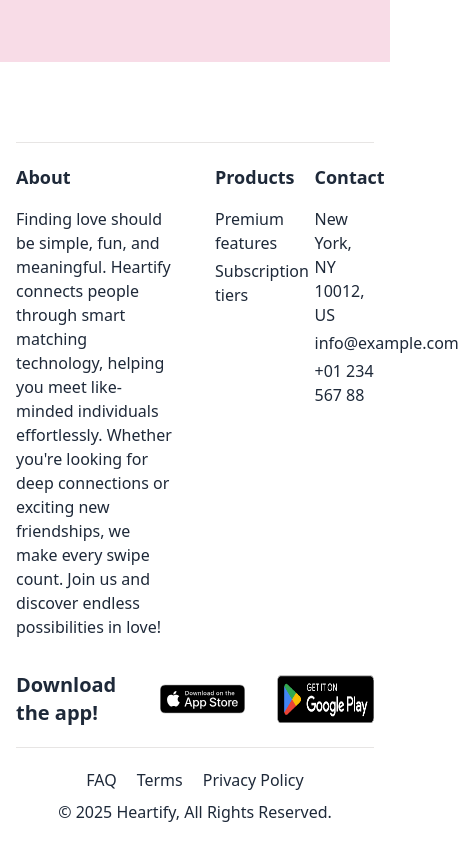
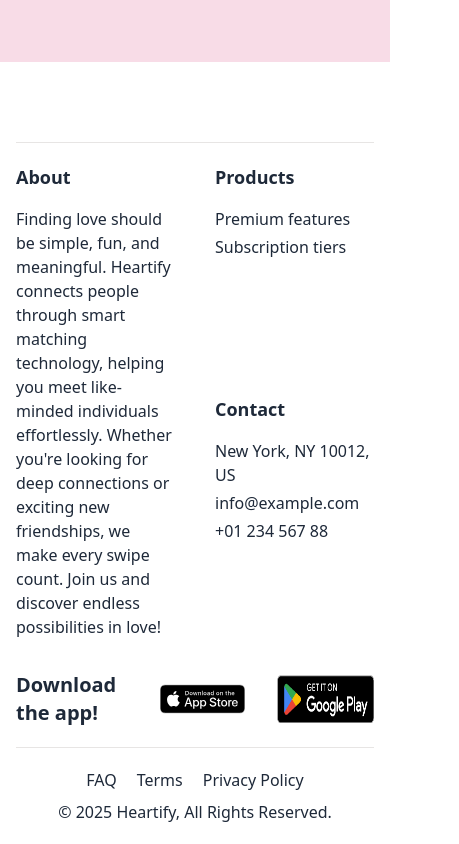
Before and after one commit to marsellius88/heartify-landing, a React (Vite) app: page / in a window 390 px wide. Shown: the part 5460-6304 px from the top of the page, 459 px wide, since content can reach past the window. Built offline with nearby package versions, Linux system fonts and the light colour scheme.

Commit message:
added responsive styling

```diff
--- a/src/components/Footer.jsx
+++ b/src/components/Footer.jsx
@@ -12,8 +12,9 @@ export default function Footer() {
   return (
     <footer className="px-4 md:px-20 pt-20">
       <div className="py-5 border-y-1 border-stone-200">
-        <div className="grid grid-cols-4 gap-10">
-          <div className="col-span-2">
+
+        <div className="grid grid-cols-2 gap-10">
+          <div>
             <p className="text-lg font-bold pb-4 text-gray-800">About</p>
             <p className="text-gray-800">
               Finding love should be simple, fun, and meaningful. Heartify
@@ -23,6 +24,7 @@ export default function Footer() {
               swipe count. Join us and discover endless possibilities in love!
             </p>
           </div>
+          <div className="grid md:grid-cols-2 gap-10">
             <div>
               <p className="text-lg font-bold pb-4 text-gray-800">Products</p>
               <ul>
@@ -48,6 +50,8 @@ export default function Footer() {
               </ul>
             </div>
           </div>
+        </div>
+
         <div className="flex flex-row gap-8 items-center pt-8">
           <p className="text-xl font-bold text-gray-800">Download the app!</p>
           <a
@@ -92,7 +96,9 @@ export default function Footer() {
             </a>
           </li>
         </ul>
-        <p className="mt-2 lg:mt-0 text-gray-800">© 2025 Heartify, All Rights Reserved.</p>
+        <p className="mt-2 lg:mt-0 text-gray-800">
+          © 2025 Heartify, All Rights Reserved.
+        </p>
       </div>
     </footer>
   );
```
Lines whose indentation alone changed are shown as unchanged.
